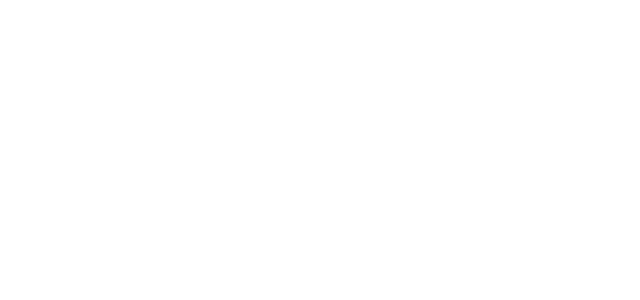
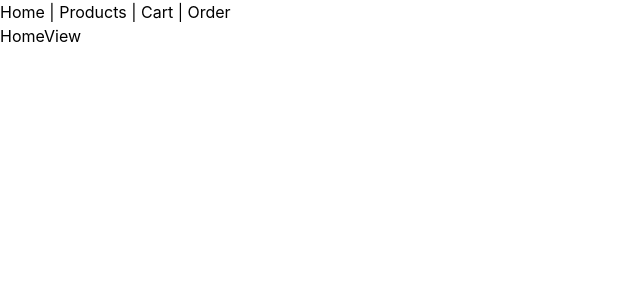
Before and after one commit to Norakneath25/E-Commerce_Store, a Vue app: page / in a window 1280 px wide. Shown: the top 300 px of the page, without its empty margins (0-640 px from the left). Built offline with nearby package versions, Linux system fonts and the light colour scheme.

Commit message:
test-sample

```diff
--- a/src/App.vue
+++ b/src/App.vue
@@ -1,7 +1,13 @@
 <script setup>
+import Navbar from './components/Navbar.vue';
+
+
 
 </script>
 
 <template>
-
+  <div>
+    <Navbar/>
+    <RouterView />
+  </div>
 </template>
--- a/src/components/Navbar.vue
+++ b/src/components/Navbar.vue
@@ -1,9 +1,12 @@
 <template>
-    <div>
-        <h1>Navbar</h1>
-    </div>
+  <div>
+    <nav>
+      <router-link to="/">Home</router-link> |
+      <router-link to="/products">Products</router-link> |
+      <router-link to="/cart">Cart</router-link> |
+      <router-link to="/order">Order</router-link>
+    </nav>
+  </div>
 </template>
 
-<script setup>
-
-</script>
+<script setup></script>
--- a/src/main.js
+++ b/src/main.js
@@ -2,8 +2,9 @@
 import "./style.css";
 import App from "./App.vue";
 import { createPinia } from "pinia";
+import router from "./router";
 
 const app = createApp(App);
 app.use(createPinia());
-
+app.use(router);
 app.mount("#app");
```
